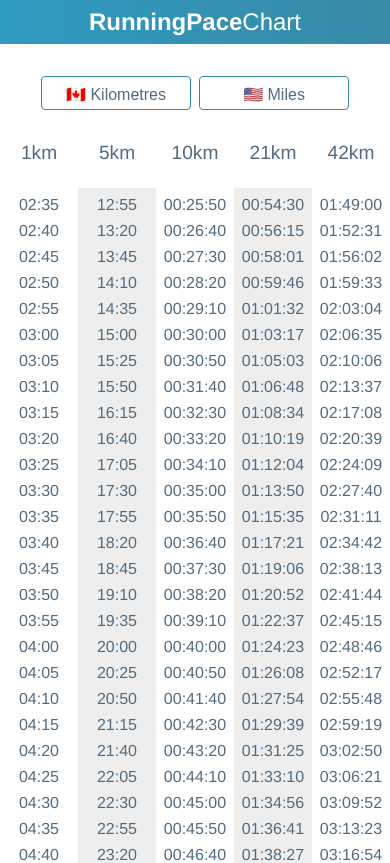
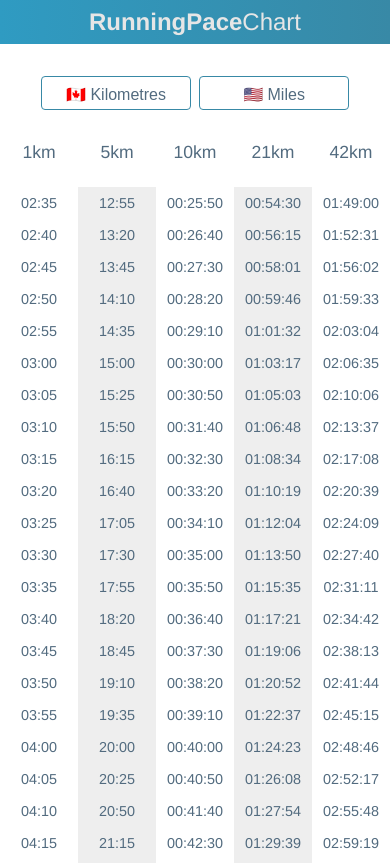
Before and after one commit to InfiniteErrors/RunningChart, a Vue app: page / in a window 390 px wide. Shown: the top 863 px of the page. Built offline with nearby package versions, Linux system fonts and the light colour scheme.

Commit message:
Testing new media query

```diff
--- a/src/components/Chart.vue
+++ b/src/components/Chart.vue
@@ -10,8 +10,6 @@ export default {
   name: "Chart",
   components: {
     km
-  },
-  props: {
   }
 };
 </script>
--- a/src/components/km.vue
+++ b/src/components/km.vue
@@ -1,11 +1,11 @@
 <template>
   <div>
     <nav>
-    <button v-on:click="view = 0" type="submit">🇨🇦 Kilometres</button>
-    <button v-on:click="view = 1" type="submit">🇺🇸 Miles</button>
+    <button v-on:click="unit = 0" type="submit">🇨🇦 Kilometres</button>
+    <button v-on:click="unit = 1" type="submit">🇺🇸 Miles</button>
     </nav>
 
-    <div v-if="view === 0" class="row top">
+    <div v-if="unit === 0" class="row top">
       <div> 1km </div>
       <div> 5km </div>
       <div> 10km </div>
@@ -13,7 +13,7 @@
       <div> 42km </div>
     </div>
 
-    <div v-if="view === 1" class="row top">
+    <div v-if="unit === 1" class="row top">
       <div> 1 Mile </div>
       <div> 3.1m </div>
       <div> 6.2m</div>
@@ -21,9 +21,9 @@
       <div> 26.2m </div>
     </div>
 
-    <div class="row" v-for="pace in paces">
-      <div v-if="view === 0" class="pace"> {{ convertPace(pace) }} </div>
-      <div v-if="view === 1" class="pace"> {{ convertPace(pace * 1.621) }} </div>
+    <div :data-pace="pace" v-on:click="toggleStyle(pace)" class="row" v-for="pace in paces">
+      <div v-if="unit === 0" class="pace"> {{ convertPace(pace) }} </div>
+      <div v-if="unit === 1" class="pace"> {{ convertPace(pace * 1.621) }} </div>
       <div class="five"> {{ convertTime5k(pace * 5) }} </div>
       <div class="ten"> {{ convertTime(pace * 10) }} </div>
       <div class="half"> {{ convertTime(pace * 21.0975) }} </div>
@@ -41,7 +41,7 @@ export default {
   data: function() {
     return {
       paces: range(155, 66),
-      view: 0
+      unit: 0
     };
   },
   methods: {
@@ -65,7 +65,7 @@ export default {
 </script>
 
 <!-- Add "scoped" attribute to limit CSS to this component only -->
-<style scoped>
+<style>
 h1 {
   color: hsl(0, 0%, 90%);
 }
@@ -90,7 +90,7 @@ nav {
 .ten,
 .half,
 .full {
-  padding: 0.5rem 0 0 0;
+  padding: 0.5rem 0 0.5rem 0;
 }
 
 .pace {
@@ -131,7 +131,7 @@ button {
   background: none;
   border: 1px solid #3889a6;
   border-radius: 4px;
-  font-size: 1.25em;
+  font-size: 1rem;
   padding: 0.5rem 0.5rem 5px 0.5rem;
   font-size: 1rem;
   color: #526b7f;
@@ -144,4 +144,18 @@ button:hover {
   color: #ffffff;
   cursor: pointer;
 }
+
+.active {
+  border-bottom: 4px red solid;
+}
+
+ @media only screen and (max-width: 425px) {
+    .row {
+        font-size: .9rem;
+    }
+    .top {
+      font-size: 1.1rem;
+    }
+}
+
 </style>
```
